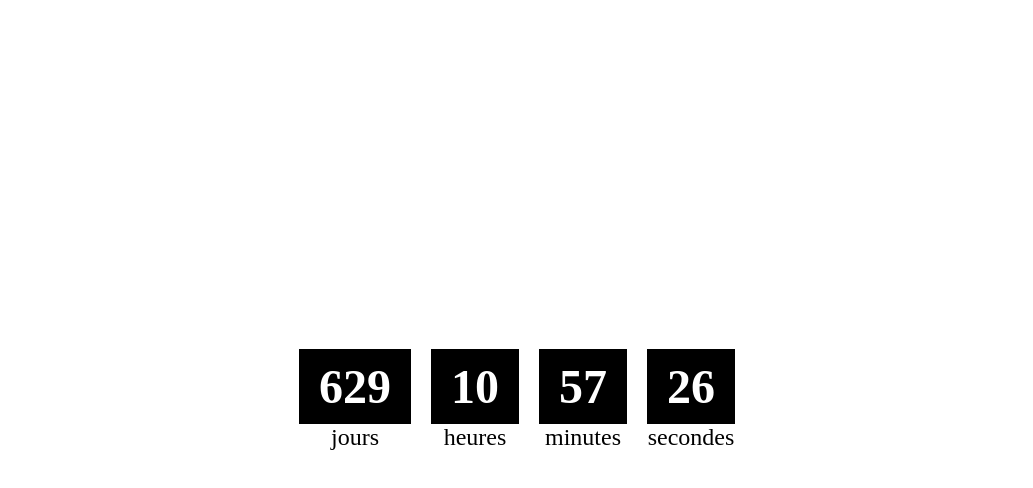
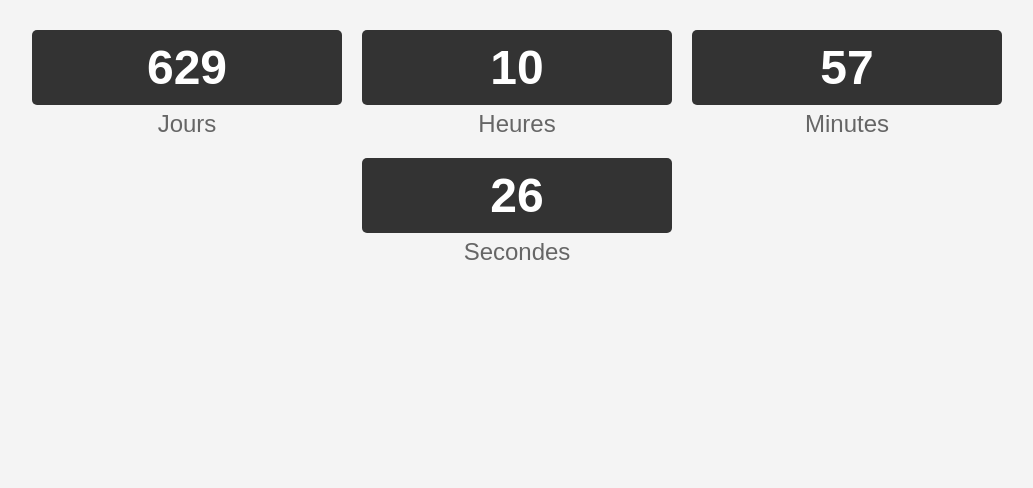
Before and after one commit to mocromaf/compte-rebours, a plain HTML site: page index.html in a window 1280 px wide. Shown: the whole page, without its empty margins (123-1156 px from the left). Drawn offline with Linux system fonts and the light colour scheme.

Commit message:
Update index.html

```diff
--- a/index.html
+++ b/index.html
@@ -4,82 +4,120 @@
     <meta charset="UTF-8">
     <meta http-equiv="X-UA-Compatible" content="IE=edge">
     <meta name="viewport" content="width=device-width, initial-scale=1.0">
-    <title>NotreCompte à rebours</title>
+    <title>Notre Compte à Rebours</title>
 
     <style>
-        body{ margin:0; }
-        .box-rebours{ height: 100vh; display: flex; justify-content: center; align-items: center; text-align: center; }
-        .box_jour, .box_heure, .box_minute, .box_seconde { padding: 10px; }
-        #jour, #heure, #minute, #seconde { background:black; padding: 10px 20px; color: white; font-size: 3rem; font-weight: bold; }
-        #jour_label, #heure_label, #minute_label, #seconde_label { font-size: 1.5rem; }
+        body {
+            margin: 0;
+            font-family: Arial, sans-serif;
+            background-color: #f4f4f4;
+        }
+
+        .box-rebours {
+            display: flex;
+            justify-content: center;
+            align-items: center;
+            text-align: center;
+            flex-wrap: wrap;
+            padding: 20px;
+        }
+
+        .box-item {
+            flex: 1 1 25%;
+            max-width: 25%;
+            padding: 10px;
+        }
+
+        .rebours-value {
+            background: #333;
+            color: #fff;
+            font-size: 3rem;
+            font-weight: bold;
+            padding: 10px 20px;
+            border-radius: 5px;
+        }
+
+        .rebours-label {
+            font-size: 1.5rem;
+            color: #666;
+            margin-top: 5px;
+        }
+
+        @media only screen and (max-width: 768px) {
+            .box-item {
+                flex: 1 1 50%;
+                max-width: 50%;
+            }
+        }
+
+        @media only screen and (max-width: 480px) {
+            .box-item {
+                flex: 1 1 100%;
+                max-width: 100%;
+            }
+        }
     </style>
 </head>
 <body>
     <div class="box-rebours">
-        <div class="box_jour">
-            <div id="jour">00</div>
-            <span id="jour_label">Jours</span>
+        <div class="box-item">
+            <div class="rebours-value" id="jour">00</div>
+            <div class="rebours-label" id="jour_label">Jour</div>
         </div>
-        <div class="box_heure">
-            <div id="heure">00</div>
-            <span id="heure_label">Heures</span>
+        <div class="box-item">
+            <div class="rebours-value" id="heure">00</div>
+            <div class="rebours-label" id="heure_label">Heure</div>
         </div>
-        <div class="box_minute">
-            <div id="minute">00</div>
-            <span id="minute_label">Minutes</span>
+        <div class="box-item">
+            <div class="rebours-value" id="minute">00</div>
+            <div class="rebours-label" id="minute_label">Minute</div>
         </div>
-        <div class="box_seconde">
-            <div id="seconde">00</div>
-            <span id="seconde_label">Secondes</span>
+        <div class="box-item">
+            <div class="rebours-value" id="seconde">00</div>
+            <div class="rebours-label" id="seconde_label">Seconde</div>
         </div>
     </div>
 
     <script type="text/javascript">
-        function reboursF()
-        {
-            let rebours = document.getElementById("rebours"),
-                jour = document.getElementById("jour"),
-                jour_label = document.getElementById("jour_label"),
-                heure = document.getElementById("heure"),
-                heure_label = document.getElementById("heure_label"),
-                minute = document.getElementById("minute"),
-                minute_label = document.getElementById("minute_label"),
-                seconde = document.getElementById("seconde"),
-                seconde_label = document.getElementById("seconde_label"),
-                maintenant = new Date(),
-                finannee = new Date('January 1, 2026 00:00:00');
-
+        function reboursF() {
+            let jour = document.getElementById("jour");
+            let jour_label = document.getElementById("jour_label");
+            let heure = document.getElementById("heure");
+            let heure_label = document.getElementById("heure_label");
+            let minute = document.getElementById("minute");
+            let minute_label = document.getElementById("minute_label");
+            let seconde = document.getElementById("seconde");
+            let seconde_label = document.getElementById("seconde_label");
+            let maintenant = new Date();
+            let finannee = new Date('January 1, 2026 00:00:00');
             let total_secondes = (finannee - maintenant) / 1000;
 
-            if (total_secondes > 0)
-            {
+            if (total_secondes > 0) {
                 let nb_jours = Math.floor(total_secondes / (60 * 60 * 24));
                 let nb_heures = Math.floor((total_secondes - (nb_jours * 60 * 60 * 24)) / (60 * 60));
                 let nb_minutes = Math.floor((total_secondes - ((nb_jours * 60 * 60 * 24 + nb_heures * 60 * 60))) / 60);
                 let nb_secondes = Math.floor(total_secondes - ((nb_jours * 60 * 60 * 24 + nb_heures * 60 * 60 + nb_minutes * 60)));
 
-                jour.textContent = caractere(nb_jours);
-                heure.textContent = caractere(nb_heures);
-                minute.textContent = caractere(nb_minutes);
-                seconde.textContent = caractere(nb_secondes);
+                jour.textContent = formatNombre(nb_jours);
+                heure.textContent = formatNombre(nb_heures);
+                minute.textContent = formatNombre(nb_minutes);
+                seconde.textContent = formatNombre(nb_secondes);
 
-                jour_label.textContent = genre(nb_jours, 'jour');
-                heure_label.textContent = genre(nb_heures, 'heure');
-                minute_label.textContent = genre(nb_minutes, 'minute');
-                seconde_label.textContent = genre(nb_secondes, 'seconde');
+                jour_label.textContent = formatLabel(nb_jours, 'Jour');
+                heure_label.textContent = formatLabel(nb_heures, 'Heure');
+                minute_label.textContent = formatLabel(nb_minutes, 'Minute');
+                seconde_label.textContent = formatLabel(nb_secondes, 'Seconde');
             }
 
-            setTimeout("reboursF();", 1000);
+            setTimeout(reboursF, 1000);
         }
 
-        function genre(nb, libelle)
-        {
-            return (nb > 1) ? libelle+'s' : libelle;
+        function formatLabel(nombre, label) {
+            return (nombre > 1) ? label + 's' : label;
         }
 
-        function caractere(nb)
-        {
-            return (nb < 10) ? '0'+nb : nb;
+        function formatNombre(nombre) {
+            return (nombre < 10) ? '0' + nombre : nombre;
         }
 
         reboursF();
```
